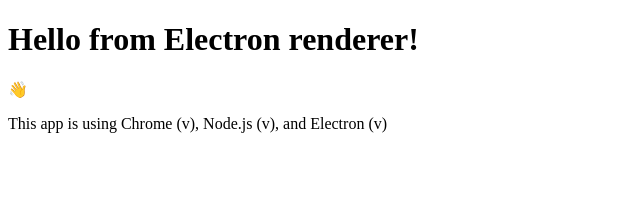
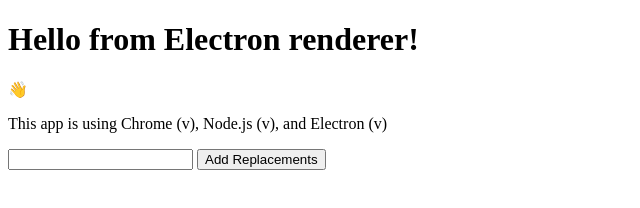
Before and after one commit to joefrancesconi/electron_tutorial, an Electron app: page index.html in a window 800 px wide. Shown: the whole page, without its empty margins (0-640 px from the left). Drawn offline with Linux system fonts and the light colour scheme; no server answers.

Commit message:
modified to work with todo list

```diff
--- a/index.html
+++ b/index.html
@@ -18,4 +18,10 @@
     <p id="info"></p>
   </body>
   <script src="./renderer.js"></script>
+  <ul id="replacements"></ul>
+  <form>
+    <input name="rep" type="text">
+    <input type="submit" value="Add Replacements">
+  </form>
+  <script src="./replacements.js"></script>
 </html>
--- a/main.js
+++ b/main.js
@@ -2,6 +2,7 @@
 
 const { app, BrowserWindow, ipcMain } = require('electron')
 const path = require('node:path')
+
 
 const createWindow = () => {
   const win = new BrowserWindow({
--- a/preload.js
+++ b/preload.js
@@ -1,4 +1,4 @@
-const { contextBridge, ipcRenderer } = require('electron')
+const { contextBridge, ipcRenderer } = require('electron');
 
 contextBridge.exposeInMainWorld('versions', {
   node: () => process.versions.node,
@@ -6,4 +6,4 @@
   electron: () => process.versions.electron,
   ping: () => ipcRenderer.invoke('ping')
   // we can also expose variables, not just functions
-})
+});
```
Also changed, not shown: renderer.js (line endings or trailing spaces).
